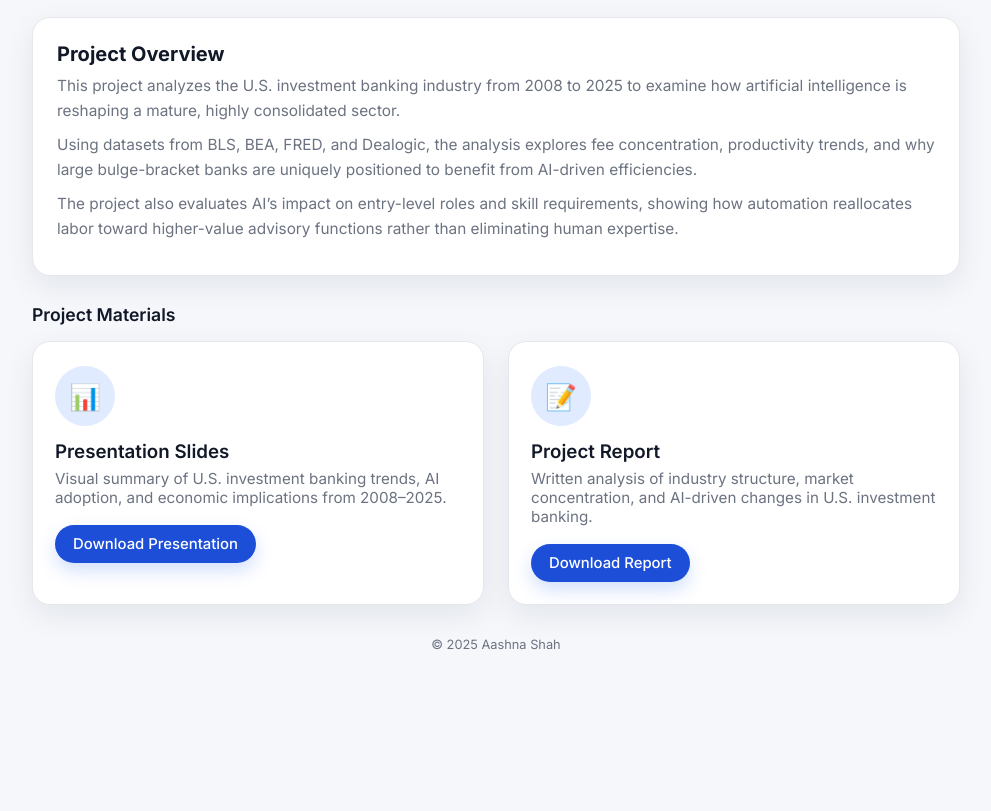
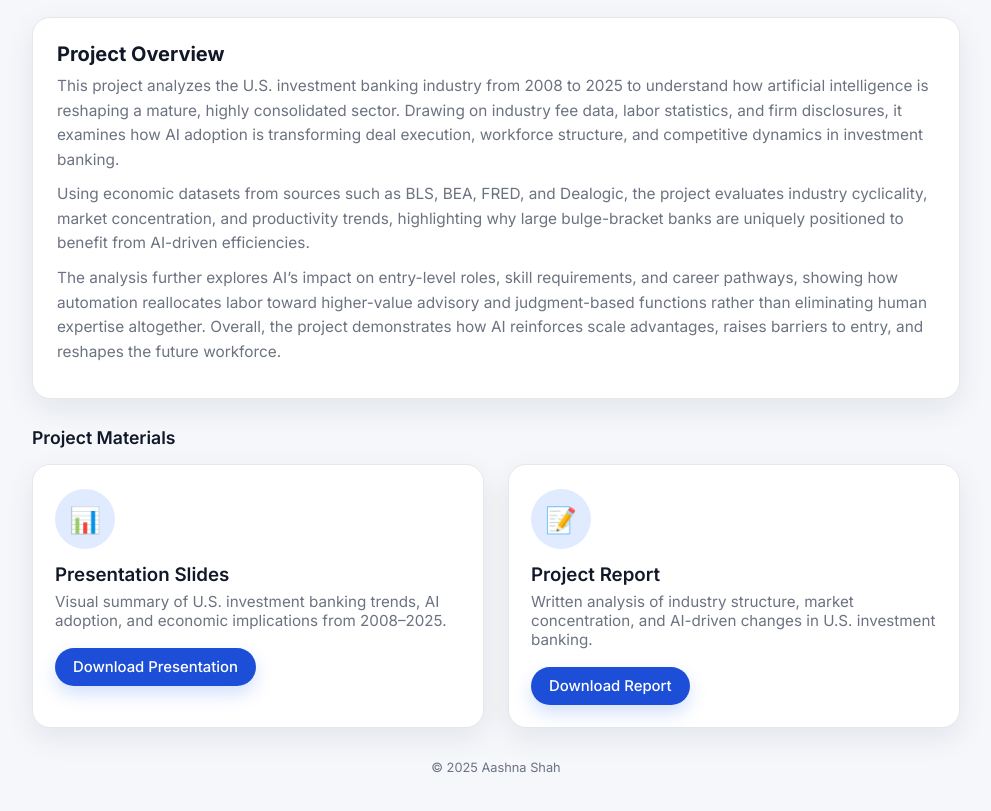
Before and after one commit to aasrshah-tech/490AI_Aashna_Shah, a plain HTML site: page project.html in a window 1280 px wide. Shown: the part 131-942 px from the top of the page, without its empty margins (144-1135 px from the left). Before the commit the page ends 839 px from the top, so only its background shows below. Drawn offline with Linux system fonts and the light colour scheme.

Commit message:
Update project.html

```diff
--- a/project.html
+++ b/project.html
@@ -175,15 +175,14 @@
       <h2>Project Overview</h2>
 
       <p>
-        This project analyzes the U.S. investment banking industry from 2008 to 2025 to examine how artificial intelligence is reshaping a mature, highly consolidated sector.
+       This project analyzes the U.S. investment banking industry from 2008 to 2025 to understand how artificial intelligence is reshaping a mature, highly consolidated sector. Drawing on industry fee data, labor statistics, and firm disclosures, it examines how AI adoption is transforming deal execution, workforce structure, and competitive dynamics in investment banking.
       </p>
 
       <p>
-        Using datasets from BLS, BEA, FRED, and Dealogic, the analysis explores fee concentration, productivity trends, and why large bulge-bracket banks are uniquely positioned to benefit from AI-driven efficiencies.
-      </p>
+        Using economic datasets from sources such as BLS, BEA, FRED, and Dealogic, the project evaluates industry cyclicality, market concentration, and productivity trends, highlighting why large bulge-bracket banks are uniquely positioned to benefit from AI-driven efficiencies.
 
       <p>
-        The project also evaluates AI’s impact on entry-level roles and skill requirements, showing how automation reallocates labor toward higher-value advisory functions rather than eliminating human expertise.
+        The analysis further explores AI’s impact on entry-level roles, skill requirements, and career pathways, showing how automation reallocates labor toward higher-value advisory and judgment-based functions rather than eliminating human expertise altogether. Overall, the project demonstrates how AI reinforces scale advantages, raises barriers to entry, and reshapes the future workforce.
       </p>
     </section>
 
```
